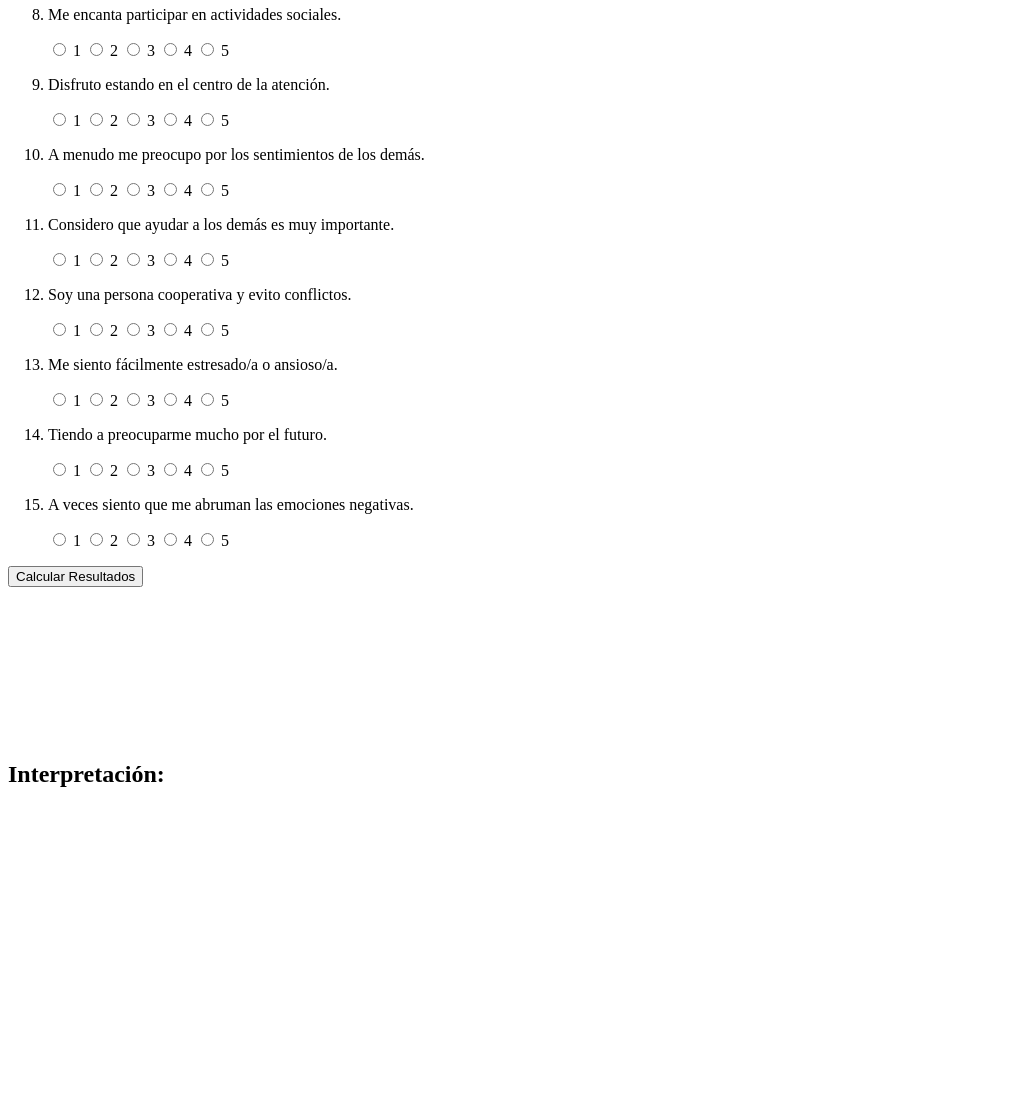
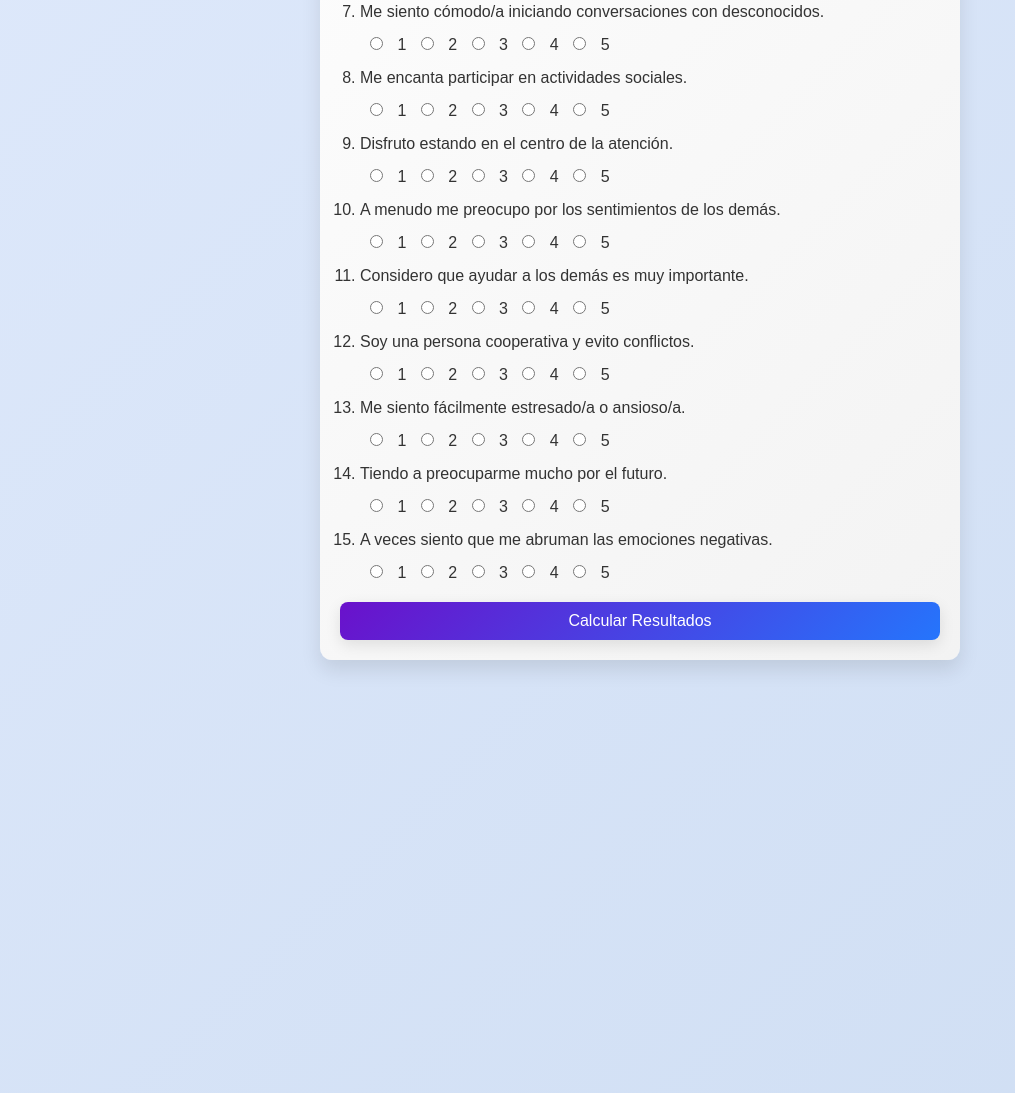
Before and after one commit to luisbenenaula/luisbenenaula.github.io, a plain HTML site: page index.html in a window 1280 px wide. Shown: the part 616-1709 px from the top of the page, without its empty margins (0-1015 px from the left). Before the commit the page ends 1424 px from the top, so only its background shows below. Drawn offline with nearby package versions, Linux system fonts and the light colour scheme.

Commit message:
Update index.html
Update index.html

```diff
--- a/index.html
+++ b/index.html
@@ -1,16 +1,79 @@
 <!DOCTYPE html>
 <html lang="es">
 <head>
-  <meta http-equiv="Content-Type" content="text/html; charset=utf-8">
-  <meta http-equiv="Content-Style-Type" content="text/css">
-  <title></title>
-  <meta name="Generator" content="Cocoa HTML Writer">
-  <meta name="CocoaVersion" content="2566">
-  <style type="text/css">
-    p.p1 {margin: 0.0px 0.0px 0.0px 0.0px; font: 12.0px Helvetica; -webkit-text-stroke: #000000}
-    p.p2 {margin: 0.0px 0.0px 0.0px 0.0px; font: 12.0px Helvetica; -webkit-text-stroke: #000000; min-height: 14.0px}
-    span.s1 {font-kerning: none}
-  </style>
+    <meta charset="UTF-8">
+    <meta name="viewport" content="width=device-width, initial-scale=1.0">
+    <title>Test de Personalidad de los Cinco Grandes Rasgos</title>
+    <style>
+        body {
+            font-family: 'Arial', sans-serif;
+            background: linear-gradient(135deg, #e0eafc, #cfdef3);
+            color: #333;
+            margin: 0;
+            padding: 20px;
+        }
+        h1, h2 {
+            color: #444;
+            text-align: center;
+        }
+        form {
+            background: linear-gradient(135deg, #ffffff, #f3f3f3);
+            padding: 20px;
+            border-radius: 12px;
+            max-width: 600px;
+            margin: auto;
+            box-shadow: 0 10px 20px rgba(0, 0, 0, 0.1);
+        }
+        p {
+            font-size: 16px;
+            margin: 15px 0;
+        }
+        ol {
+            padding-left: 20px;
+        }
+        input[type="radio"] {
+            margin: 0 10px;
+        }
+        button {
+            display: block;
+            width: 100%;
+            padding: 10px;
+            background: linear-gradient(135deg, #6a11cb, #2575fc);
+            color: #fff;
+            border: none;
+            border-radius: 8px;
+            font-size: 16px;
+            cursor: pointer;
+            margin-top: 20px;
+            box-shadow: 0 5px 15px rgba(0, 0, 0, 0.1);
+            transition: background 0.3s ease;
+        }
+        button:hover {
+            background: linear-gradient(135deg, #2575fc, #6a11cb);
+        }
+        #results {
+            margin-top: 30px;
+            text-align: center;
+        }
+        .chart-container {
+            position: relative;
+            margin: auto;
+            height: 400px;
+            width: 400px;
+        }
+        .interpretation-list {
+            text-align: justify;
+            list-style-type: none;
+            padding: 0;
+        }
+        .interpretation-list li {
+            margin-bottom: 10px;
+            background: linear-gradient(135deg, #fdfbfb, #ebedee);
+            padding: 10px;
+            border-radius: 8px;
+            box-shadow: 0 5px 15px rgba(0, 0, 0, 0.1);
+        }
+    </style>
 </head>
 <body>
     <h1>Test de Personalidad de los Cinco Grandes Rasgos</h1>
```
